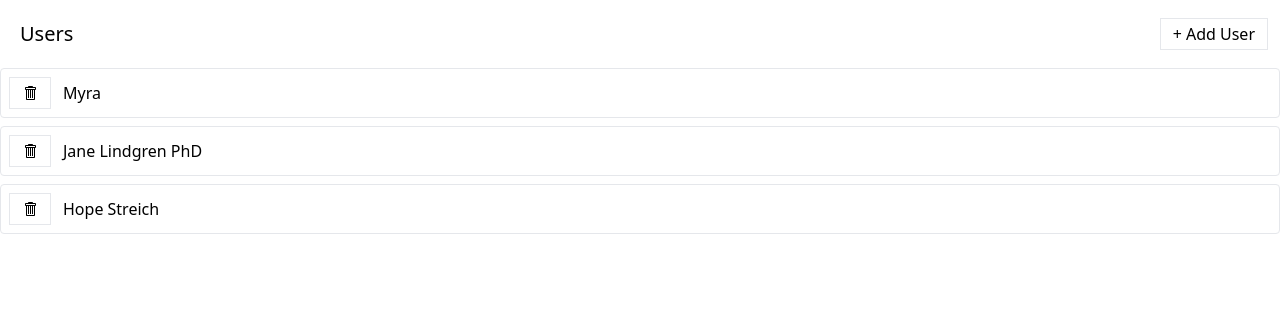
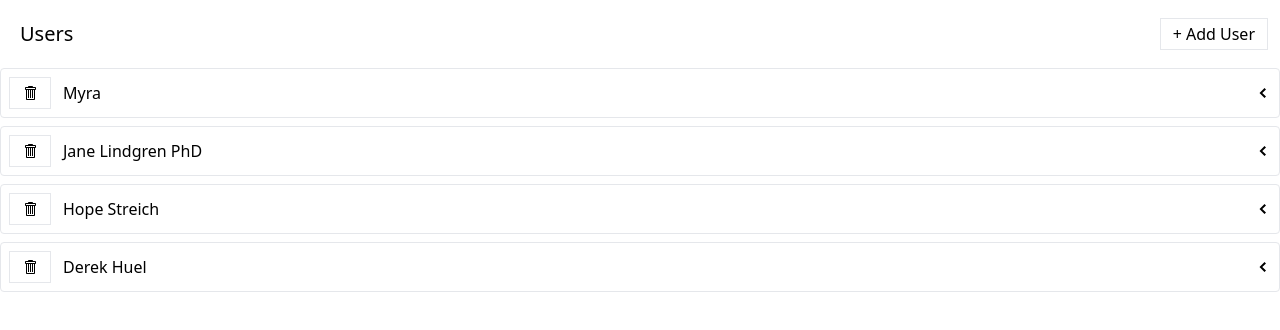
Before and after one commit to web-developer-areeb/redux-media, a React (Create React App) app: page / in a window 1280 px wide. Shown: the top 330 px of the page. Built offline with nearby package versions, Linux system fonts and the light colour scheme; data requests are answered from the project's data file.

Commit message:
User list and blank album panel.

```diff
--- a/db.json
+++ b/db.json
@@ -11,6 +11,10 @@
     {
       "name": "Hope Streich",
       "id": 3
+    },
+    {
+      "name": "Derek Huel",
+      "id": 5
     }
   ],
   "albums": [],
--- /dev/null
+++ b/src/components/AlbumsList.js
@@ -0,0 +1,9 @@
+function AlbumsList({ user }) {
+  return (
+    <div>
+      Albums for {user.name}
+    </div>
+  )
+};
+
+export default AlbumsList;
--- /dev/null
+++ b/src/components/ExpandablePanel.js
@@ -0,0 +1,22 @@
+import { useState } from "react";
+import { GoChevronDown, GoChevronLeft } from "react-icons/go";
+
+function ExpandablePanel({ header, children }) {
+  const [expanded, setExpanded] = useState(false);
+
+  return (
+    <div className="mb-2 border rounded">
+      <div className="flex p-2 justify-between items-center">
+        <div className="flex flex-row items-center justify-between">
+          {header}
+        </div>
+        <div onClick={() => setExpanded(!expanded)} className="cursor-pointer">
+          {expanded ? <GoChevronDown /> : <GoChevronLeft />}
+        </div>
+      </div>
+      {expanded && <div className="p-2 border-t">{children}</div>}
+    </div>
+  );
+}
+
+export default ExpandablePanel;
--- a/src/components/UsersListItem.js
+++ b/src/components/UsersListItem.js
@@ -2,6 +2,8 @@
 import { removeUser } from "../store";
 import Button from "./Button";
 import { GoTrashcan } from "react-icons/go";
+import ExpandablePanel from "./ExpandablePanel";
+import AlbumsList from "./AlbumsList";
 
 function UsersListItem({ user }) {
   const [doRemoveUser, isLoading, error] = useThunk(removeUser);
@@ -10,19 +12,21 @@
     doRemoveUser(user);
   };
 
+  const header = (
+    <>
+      <Button loading={isLoading} className="mr-3" onClick={handleClick}>
+        <GoTrashcan />
+      </Button>
+      {error && <div>Error deleting user...</div>}
+      <span>{user.name}</span>
+    </>
+  );
+
   return (
-    <div className="mb-2 border rounded">
-      <div className="flex p-2 justify-between items-center cursor-pointer">
-        <div className="flex flex-row items-center justify-between">
-          <Button loading={isLoading} className="mr-3" onClick={handleClick}>
-            <GoTrashcan />
-          </Button>
-          {error && <div>Error deleting user...</div>}
-          <span>{user.name}</span>
-        </div>
-      </div>
-    </div>
-  );
+    <ExpandablePanel header={header}>
+      <AlbumsList user={user} />
+    </ExpandablePanel>
+  )
 }
 
 export default UsersListItem;
```
